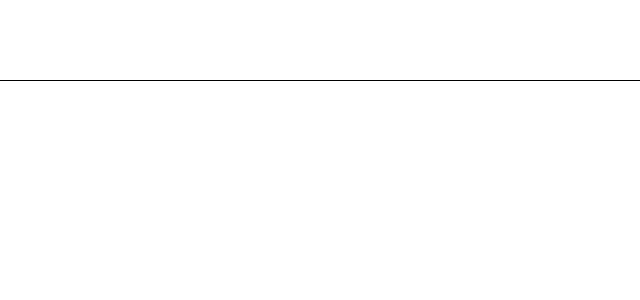
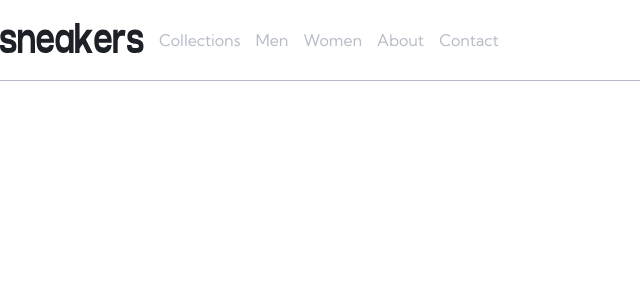
Before and after one commit to MateusGuedess/ecommerce, a Next.js app: page / in a window 1280 px wide. Shown: the top 300 px of the page, without its empty margins (0-640 px from the left). Built offline with nearby package versions, Linux system fonts and the light colour scheme.

Commit message:
header menu

```diff
--- a/src/app/GlobalStyle.ts
+++ b/src/app/GlobalStyle.ts
@@ -10,6 +10,8 @@ export const GlobalStyle = createGlobalStyle`
 
     box-sizing: border-box;
     width: 100%;
+    display: flex;
+    justify-content: center;
   }
 
 `;
--- a/src/app/layout.tsx
+++ b/src/app/layout.tsx
@@ -1,15 +1,63 @@
+'use client';
+import { Kumbh_Sans } from 'next/font/google';
+
 import { GlobalStyle } from 'app/GlobalStyle';
 import Header from 'components/Header';
 import StyledComponentsRegistry from 'registry';
 import { ThemeProvider } from 'styled-components';
 
-export const metadata = {
-  title: 'Create Next App',
-  description: 'Generated by create next app'
-};
+const kumbhSans = Kumbh_Sans({
+  subsets: ['latin'],
+  weight: '400'
+});
 
-const theme = {
-  main: 'mediumseagreen'
+// export const metadata = {
+//   title: 'Ecommerce',
+//   description: 'project from front end mentor'
+// }
+
+interface ThemeProps {
+  primary: {
+    base: string;
+    secondary: string;
+  };
+  neutral: {
+    veryDarkBlue: string;
+    darkGrayshBlue: string;
+    grayshBlue: string;
+    lightGrayshBlue: string;
+    white: string;
+    black: string;
+  };
+  fontSize: string;
+  fontFamily: string;
+  weights: {
+    normal: number;
+    bold: number;
+  };
+}
+
+const theme: ThemeProps = {
+  primary: {
+    // Orange
+    base: 'hsl(26, 100%, 55%)',
+    // Pale Orange
+    secondary: 'hsl(25, 100%, 94%)'
+  },
+  neutral: {
+    veryDarkBlue: 'hsl(220, 13%, 13%)',
+    darkGrayshBlue: 'hsl(219, 9%, 45%)',
+    grayshBlue: 'hsl(220, 14%, 75%)',
+    lightGrayshBlue: 'hsl(223, 64%, 98%)',
+    white: 'hsl(0, 0%, 100%)',
+    black: 'hsl(0, 0%, 0%)'
+  },
+  fontSize: '16px',
+  fontFamily: 'Kumbh Sans',
+  weights: {
+    normal: 400,
+    bold: 700
+  }
 };
 
 export default function RootLayout({
@@ -18,8 +66,8 @@ export default function RootLayout({
   children: React.ReactNode;
 }): React.ReactElement {
   return (
-    <html lang="en">
-      <body>
+    <html lang="pt-br">
+      <body className={kumbhSans.className}>
         <ThemeProvider theme={theme}>
           <Header />
           <GlobalStyle />
--- a/src/app/page.tsx
+++ b/src/app/page.tsx
@@ -1,9 +1,3 @@
-// import { Kumbh_Sans } from 'next/font/google';
-
-// const kumbhSans = Kumbh_Sans({
-//   subsets: ['latin']
-// });
-
 export default function Home(): React.ReactElement {
   return <main></main>;
 }
--- a/src/components/Header/index.tsx
+++ b/src/components/Header/index.tsx
@@ -1,7 +1,29 @@
+import Image from 'next/image';
+
+import Logo from 'assets/logo.svg';
+
 import { Container } from './style';
 
 function Header(): React.ReactElement {
-  return <Container></Container>;
+  return (
+    <Container>
+      <div className="header__menu">
+        <div className="header__logo">
+          <Image
+            src={Logo} // Route of the image file
+            height={30} // Desired size with correct aspect ratio
+            width={144} // Desired size with correct aspect ratio
+            alt="Your Name"
+          />
+        </div>
+        <span>Collections</span>
+        <span>Men</span>
+        <span>Women</span>
+        <span>About</span>
+        <span>Contact</span>
+      </div>
+    </Container>
+  );
 }
 
 export default Header;
--- a/src/components/Header/style.ts
+++ b/src/components/Header/style.ts
@@ -3,6 +3,21 @@
 import styled from 'styled-components';
 
 export const Container = styled.section`
+  width: 1440px;
   height: 80px;
-  border-bottom: 1px solid black;
+  display: flex;
+  align-items: center;
+  border-bottom: ${(props) => `1px solid ${props?.theme?.neutral?.grayshBlue}`};
+
+  .header__menu {
+    display: flex;
+    width: 100%;
+    align-items: center;
+
+    span:not(:first-child) {
+      margin-left: 15px;
+      font-size: 16px;
+      color: ${(props) => props?.theme?.neutral?.grayshBlue};
+    }
+  }
 `;
```
Also changed, not shown: src/assets/logo.svg (added), 1 other file (tests, documents, lock files or other folders).
